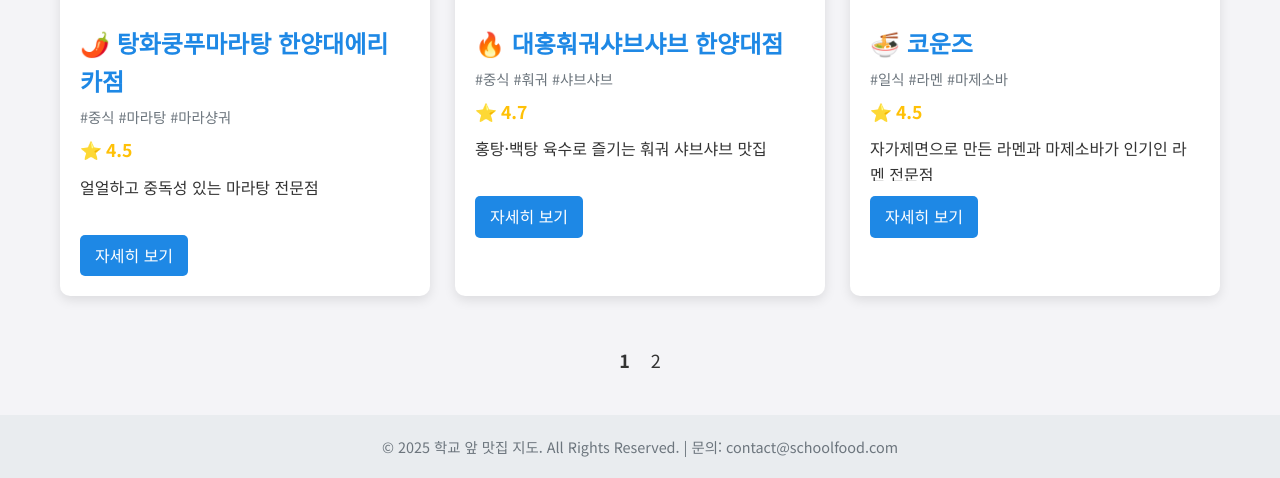
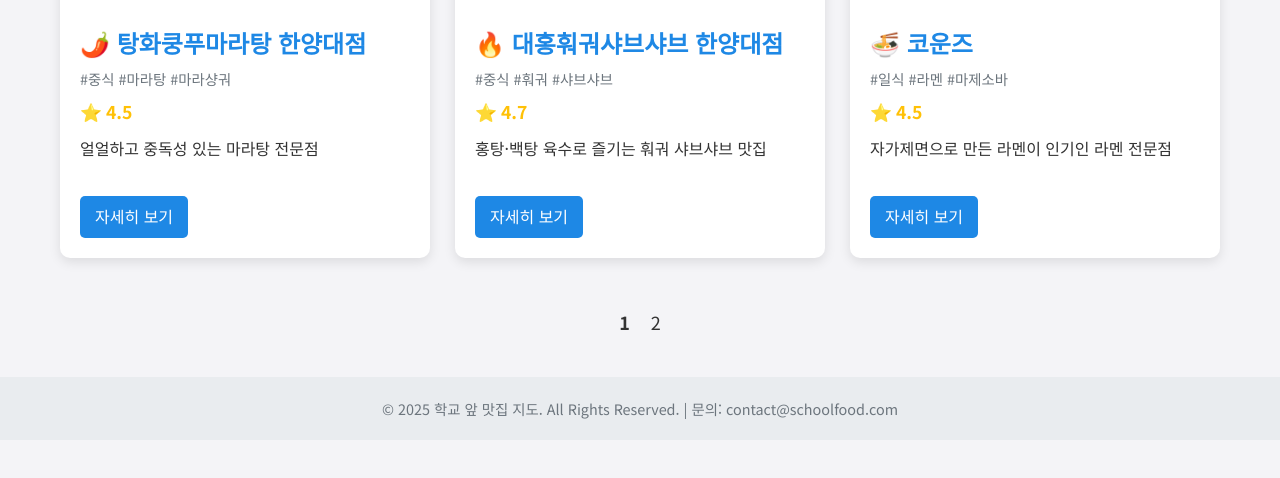
Before and after one commit to ifeelsohyun/hmh, a plain HTML site: page index2.html in a window 1280 px wide. Shown: the part 329-807 px from the top of the page. Drawn offline with Linux system fonts and the light colour scheme.

Commit message:
index2 modify

```diff
--- a/index2.html
+++ b/index2.html
@@ -32,7 +32,8 @@
             <img src="https://search.pstatic.net/common/?src=https%3A%2F%2Fldb-phinf.pstatic.net%2F20250224_94%2F1740385890135SgbOn_PNG%2FKakaoTalk_20241114_091139402.png"
                  alt="탕화쿵푸마라탕의 다양한 재료가 담긴 마라탕 사진">
             <div class="card-content">
-                <h3>🌶️ 탕화쿵푸마라탕 한양대에리카점</h3>
+                <h3>🌶️ 탕화쿵푸마라탕 한양대점
+                </h3>
                 <p class="category">#중식 #마라탕 #마라샹궈</p>
                 <p class="rating">⭐️ 4.5</p>
                 <p class="summary">얼얼하고 중독성 있는 마라탕 전문점</p>
@@ -61,7 +62,7 @@
                 <h3>🍜 코운즈</h3>
                 <p class="category">#일식 #라멘 #마제소바</p>
                 <p class="rating">⭐️ 4.5</p>
-                <p class="summary">자가제면으로 만든 라멘과 마제소바가 인기인 라멘 전문점</p>
+                <p class="summary">자가제면으로 만든 라멘이 인기인 라멘 전문점</p>
                 <a href="inform-f12.html" class="view-detail">자세히 보기</a>
             </div>
         </article>
```
